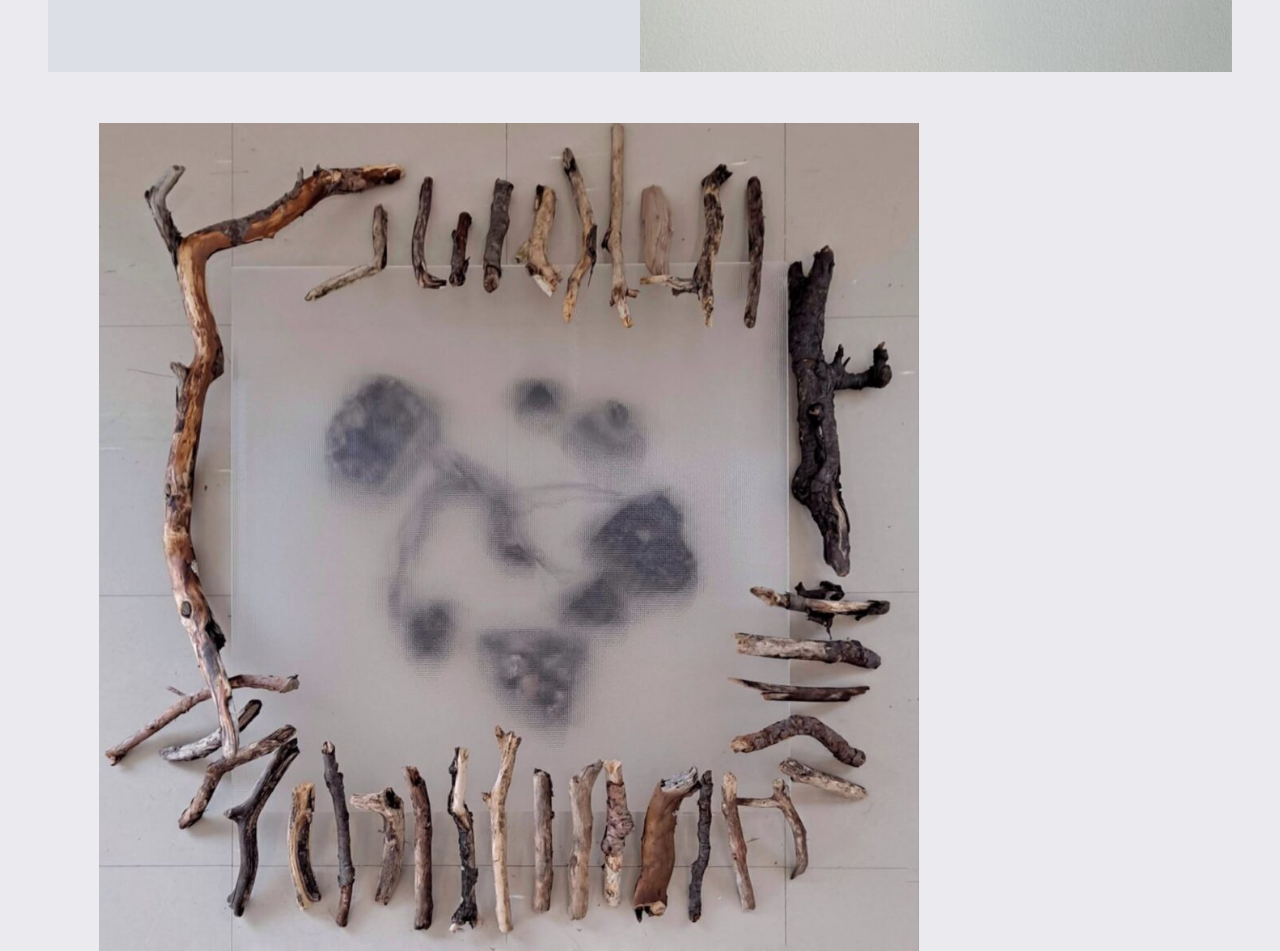
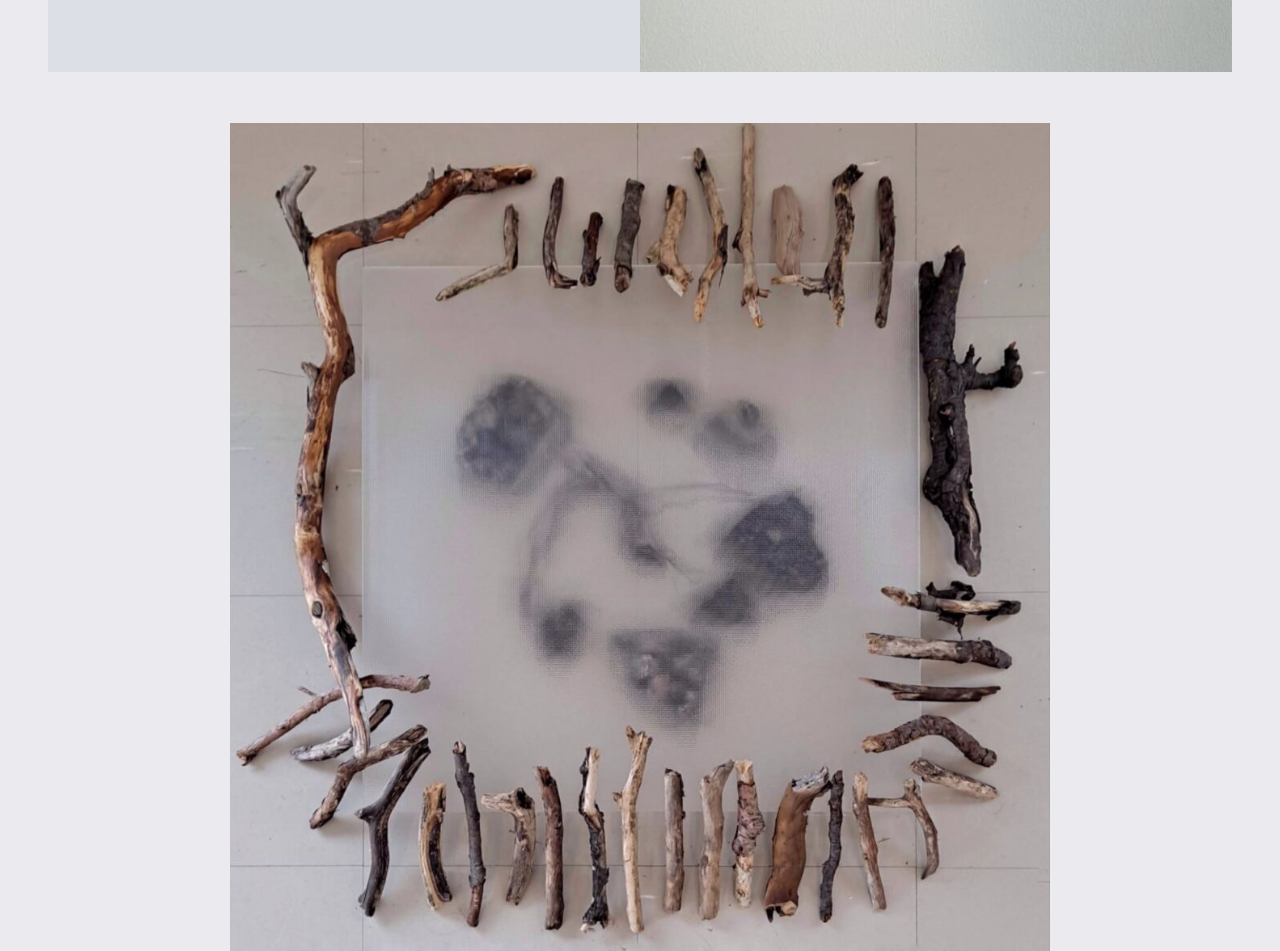
Before and after one commit to JarnoA/asemicpoetry, a plain HTML site: page index.html in a window 1280 px wide. Shown: the part 2260-3211 px from the top of the page. Drawn offline with Linux system fonts and the light colour scheme.

Commit message:
Center Lost / Found image and caption
Co-Authored-By: Claude Opus 5.5 <noreply@anthropic.com>

```diff
--- a/index.html
+++ b/index.html
@@ -98,7 +98,7 @@
   </div>
 
   <div class="feature">
-    <figure style="margin:0"><img src="images/2024-12-16-11.50.44-1014x1024.jpg" alt="" loading="lazy" style="max-width:820px"><figcaption style="text-align:left">Lost / Found – asemic artworks, Kotka Art Biennale, 2024.</figcaption></figure>
+    <figure style="margin:0"><img src="images/2024-12-16-11.50.44-1014x1024.jpg" alt="" loading="lazy" style="max-width:820px;margin:0 auto"><figcaption>Lost / Found – asemic artworks, Kotka Art Biennale, 2024.</figcaption></figure>
   </div>
 
   <div class="media-text">
```
